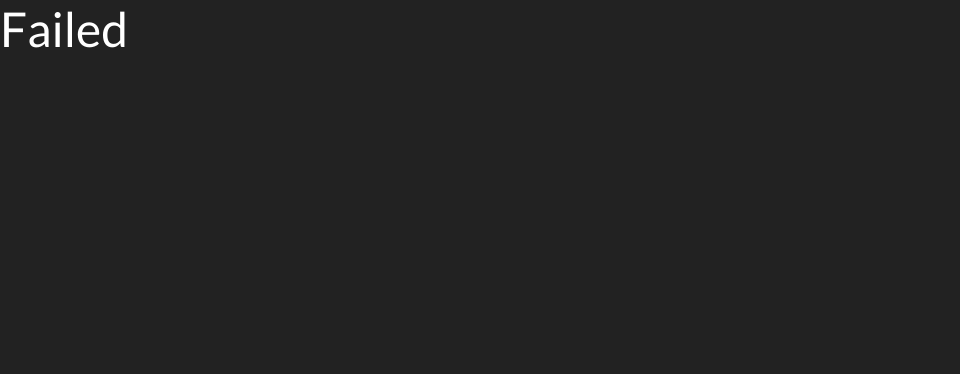
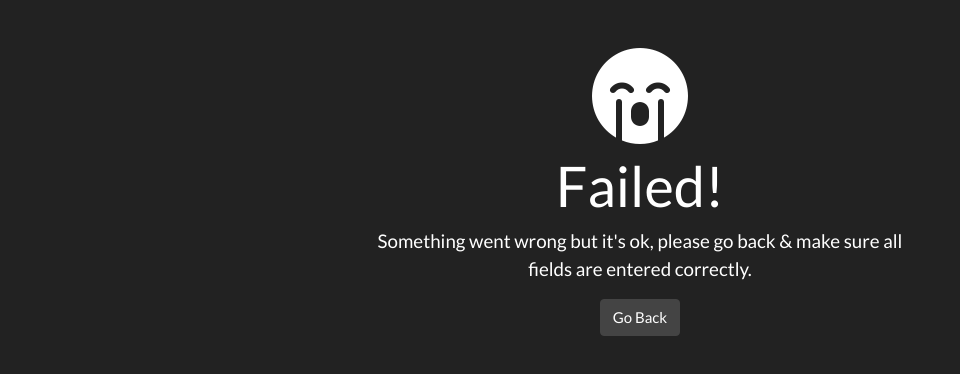
Before and after one commit to debutler266/Mailchimp_Newsletter, a website: page public/fail.html in a window 1280 px wide. Shown: the whole page, without its empty margins (0-960 px from the left). Drawn offline with nearby package versions, Linux system fonts and the light colour scheme.

Commit message:
styling added to fail/sucess html pages

```diff
--- a/public/fail.html
+++ b/public/fail.html
@@ -7,6 +7,18 @@
     <title>Newsletter Signup</title>
   </head>
   <body>
-    <h1>Failed</h1>
+    <div class="container">
+      <section class="row mt-5 text-center">
+        <div class="col-md-6 m-auto">
+          <h1><i class="fas fa-sad-cry fa-2x"></i></h1>
+          <h1 class="display-4">Failed!</h1>
+          <p class="lead">
+          Something went wrong but it's ok, please go back
+          & make sure all fields are entered correctly.
+          </p>
+          <a class="btn btn-secondary" href="/">Go Back</a>
+        </div>
+      </section>
+    </div>
   </body>
 </html>
```
Also changed, not shown: public/success.html (+12 -1 lines).
